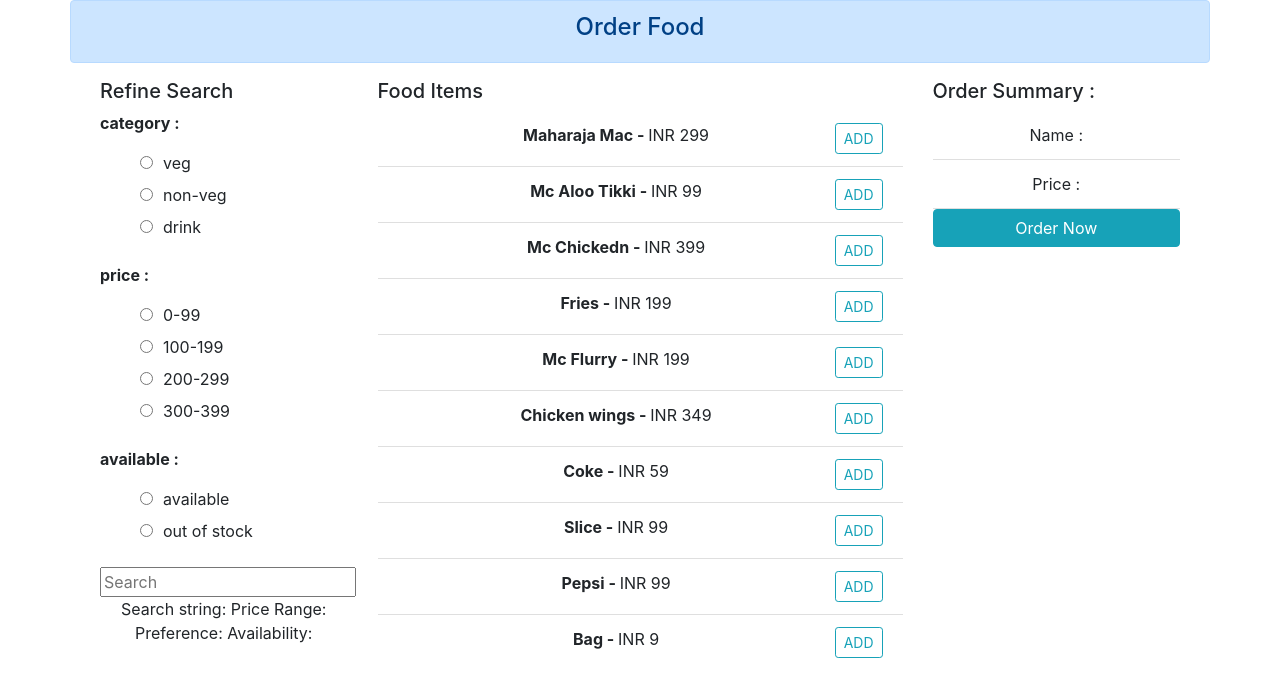
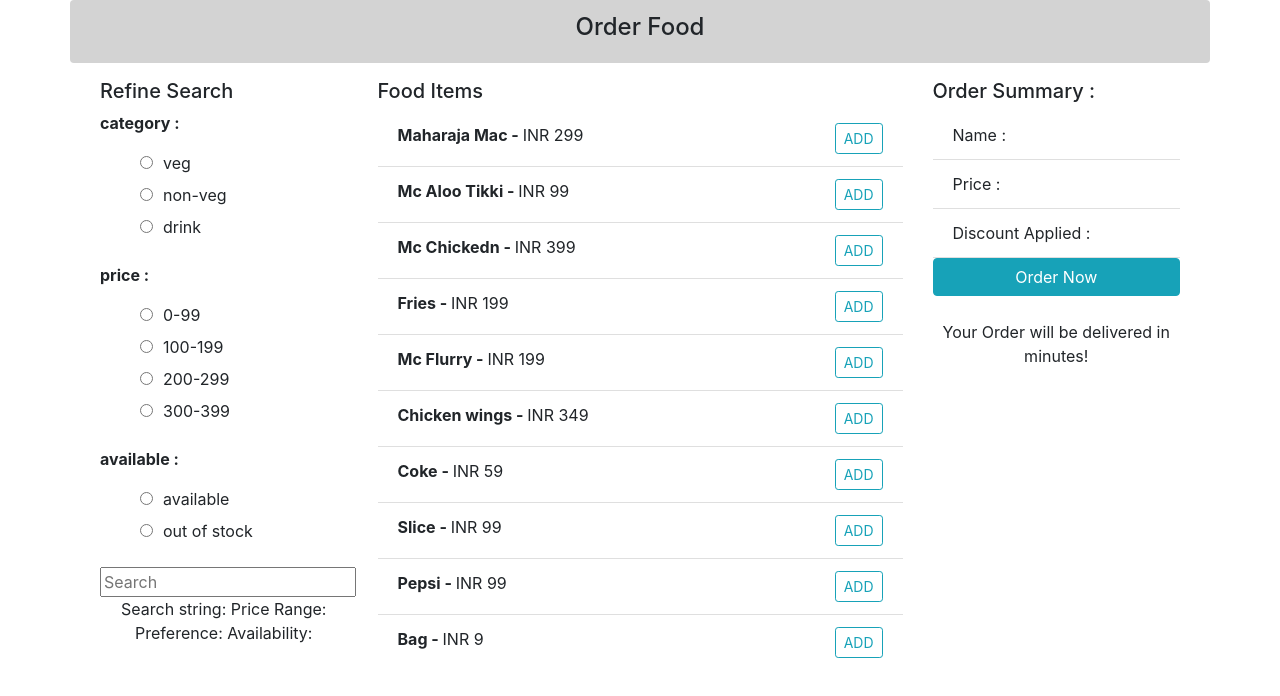
Before and after one commit to shwetadudi/Burger-app, a React (Create React App) app in the folder food-app/: page / in a window 1280 px wide. Shown: the top 696 px of the page. Built offline with nearby package versions, Linux system fonts and the light colour scheme.

Commit message:
css changes

```diff
--- a/food-app/src/App.css
+++ b/food-app/src/App.css
@@ -21,6 +21,12 @@
   margin: 0 10px 0 0;
 }
 h5{
+  text-align: left;
+}
+.Header{
+  background: lightgray;
+}
+li.list-group-item {
   text-align: left;
 }
 
--- a/food-app/src/components/Header/Header.js
+++ b/food-app/src/components/Header/Header.js
@@ -1,7 +1,7 @@
 import React from 'react';
 
 const Header = (props) => (
-    <div className="col-md-12 alert alert-primary"><h4 className="alert-heading">Order Food</h4></div>
+    <div className="col-md-12 alert Header"><h4 className="alert-heading">Order Food</h4></div>
 )
 
 export default Header;
--- a/food-app/src/components/OrderSummary/OrderSummary.js
+++ b/food-app/src/components/OrderSummary/OrderSummary.js
@@ -5,7 +5,9 @@
     <ul className="list-group list-group-flush">
         <li className="list-group-item">Name : {props.name} </li>
         <li className="list-group-item">Price : {props.name} </li>
-        <button className="btn btn-info">Order Now</button>
+        <li className="list-group-item">Discount Applied : {props.discount} </li>
+        <button className="btn btn-info" onClick={props.orderSubmit}>Order Now</button><br/>
+        <p>Your Order will be delivered in {props.time} minutes!</p>
     </ul>
     </div>
 )
```
